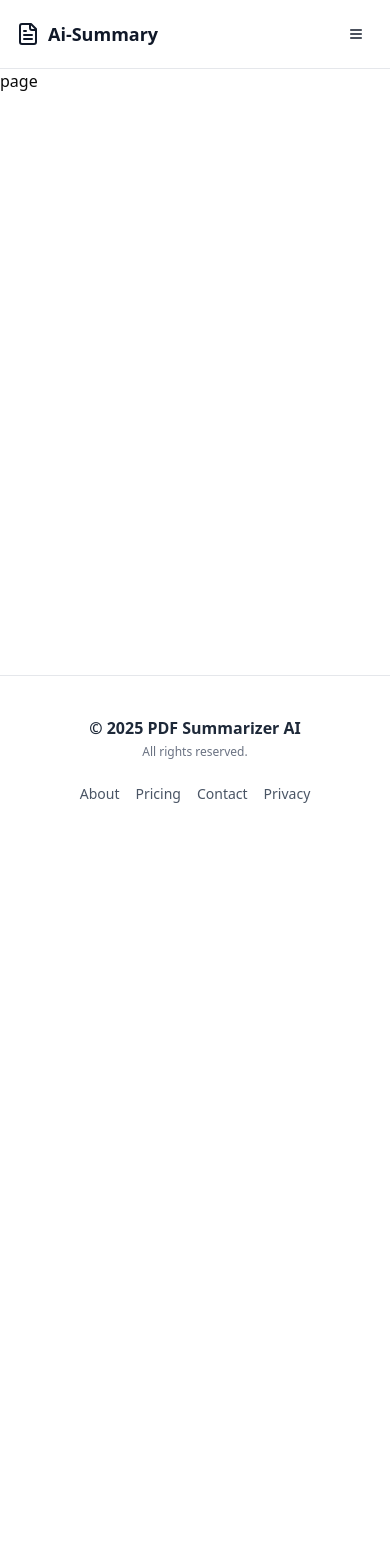
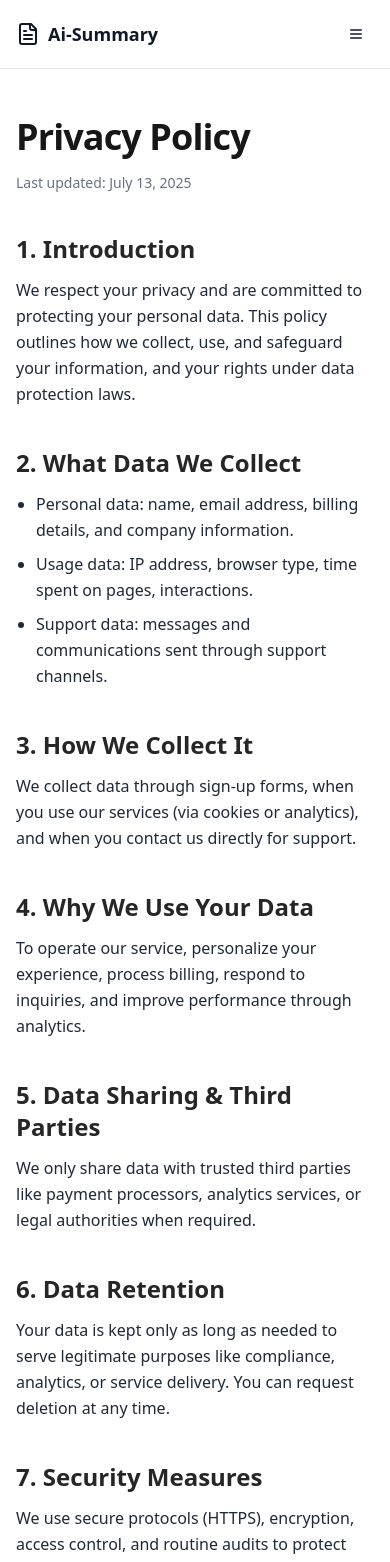
Before and after one commit to YashXBansal/ai-summary, a Next.js app: page /privacy in a window 390 px wide. Shown: the top 1562 px of the page. Before the commit the page ends 844 px from the top, so only its background shows below. Built offline with nearby package versions, Linux system fonts and the light colour scheme; no server answers.

Commit message:
privacy policy and TOS pages

```diff
--- a/app/privacy/page.tsx
+++ b/app/privacy/page.tsx
@@ -1,9 +1,118 @@
-import React from 'react'
+// app/privacy/page.tsx
+"use client";
+import React from "react";
+import { motion } from "framer-motion";
 
-function page() {
+export default function PrivacyPage() {
   return (
-    <div>page</div>
-  )
+    <motion.div
+      initial={{ opacity: 0, y: 12 }}
+      animate={{ opacity: 1, y: 0 }}
+      transition={{ duration: 0.4 }}
+      className="px-4 sm:px-6 lg:px-8 py-12 max-w-4xl mx-auto text-gray-800"
+    >
+      <h1 className="text-4xl font-bold mb-4 text-neutral-900 tracking-tight">
+        Privacy Policy
+      </h1>
+      <p className="mb-10 text-sm text-gray-500">
+        Last updated: <time dateTime="2025-07-13">July 13, 2025</time>
+      </p>
+
+      {sections.map((section, index) => (
+        <section key={index} className="mb-10">
+          <h2 className="text-2xl font-semibold mb-3 text-neutral-800">
+            {section.title}
+          </h2>
+          {Array.isArray(section.content) ? (
+            <ul className="list-disc pl-5 space-y-2 text-base leading-relaxed">
+              {section.content.map((item, idx) => (
+                <li key={idx}>{item}</li>
+              ))}
+            </ul>
+          ) : (
+            <p className="text-base leading-relaxed">{section.content}</p>
+          )}
+        </section>
+      ))}
+
+      <section className="mb-10">
+        <h2 className="text-2xl font-semibold mb-3">11. Contact Us</h2>
+        <p className="text-base leading-relaxed">
+          If you have questions or requests about this Privacy Policy or your
+          data, please email us at{" "}
+          <a
+            href="mailto:yashbansal26.dev@gmail.com"
+            className="text-blue-600 hover:underline"
+          >
+            yashbansal26.dev@gmail.com
+          </a>
+          .
+        </p>
+      </section>
+
+      <p className="text-sm text-gray-500">
+        For more information, please see our{" "}
+        <a href="/terms" className="underline text-blue-600 hover:text-blue-700">
+          Terms of Service
+        </a>
+        .
+      </p>
+    </motion.div>
+  );
 }
 
-export default page
+const sections = [
+  {
+    title: "1. Introduction",
+    content:
+      "We respect your privacy and are committed to protecting your personal data. This policy outlines how we collect, use, and safeguard your information, and your rights under data protection laws.",
+  },
+  {
+    title: "2. What Data We Collect",
+    content: [
+      "Personal data: name, email address, billing details, and company information.",
+      "Usage data: IP address, browser type, time spent on pages, interactions.",
+      "Support data: messages and communications sent through support channels.",
+    ],
+  },
+  {
+    title: "3. How We Collect It",
+    content:
+      "We collect data through sign-up forms, when you use our services (via cookies or analytics), and when you contact us directly for support.",
+  },
+  {
+    title: "4. Why We Use Your Data",
+    content:
+      "To operate our service, personalize your experience, process billing, respond to inquiries, and improve performance through analytics.",
+  },
+  {
+    title: "5. Data Sharing & Third Parties",
+    content:
+      "We only share data with trusted third parties like payment processors, analytics services, or legal authorities when required.",
+  },
+  {
+    title: "6. Data Retention",
+    content:
+      "Your data is kept only as long as needed to serve legitimate purposes like compliance, analytics, or service delivery. You can request deletion at any time.",
+  },
+  {
+    title: "7. Security Measures",
+    content:
+      "We use secure protocols (HTTPS), encryption, access control, and routine audits to protect your data from unauthorized access or misuse.",
+  },
+  {
+    title: "8. Cookies & Tracking",
+    content:
+      "Cookies help us remember your preferences and understand user behavior. You can manage cookie settings from your browser or in our app.",
+  },
+  {
+    title: "9. Changes to This Policy",
+    content:
+      "We may revise this policy as needed. You will be notified via email or in-app notifications whenever a significant change is made.",
+  },
+  {
+    title: "10. Your Rights",
+    content:
+      "You have the right to access, update, delete, or restrict your personal data. Contact us to exercise any of these rights under GDPR, CCPA, or equivalent laws.",
+  },
+];
--- /dev/null
+++ b/app/terms/page.tsx
@@ -0,0 +1,126 @@
+// app/terms/page.tsx
+"use client";
+import React from "react";
+import { motion } from "framer-motion";
+
+const sections = [
+  {
+    title: "1. Acceptance of Terms",
+    content: `By accessing or using our service, you agree to be bound by these Terms. If you do not agree, please do not use the service.`,
+  },
+  {
+    title: "2. Definitions",
+    content: `“Service” refers to the AI PDF Summarization platform. “You” means the user or entity using the Service.`,
+  },
+  {
+    title: "3. License & Use Restrictions",
+    content: [
+      `We grant you a non-exclusive, non-transferable license to use the Service per these Terms.`,
+      `You may not: reverse-engineer, copy, redistribute, sublicense, or misuse the Service.`,
+    ],
+  },
+  {
+    title: "4. Account Registration",
+    content: [
+      `You must provide accurate information and keep your account secure.`,
+      `Account sharing is prohibited. You are responsible for all activity under your account.`,
+    ],
+  },
+  {
+    title: "5. Fees, Billing & Refunds",
+    content: [
+      `Service fees are charged per selected plan on a recurring basis (monthly/yearly).`,
+      `We accept credit card payment via a secure processor.`,
+      `No refunds for unused time unless required by law.`,
+      `We may change pricing with 30 days' notice.`,
+    ],
+  },
+  {
+    title: "6. Intellectual Property",
+    content: [
+      `We (and our licensors) own all rights to the Service and its content.`,
+      `You retain ownership of your content but grant us a worldwide license to operate the Service.`,
+    ],
+  },
+  {
+    title: "7. Acceptable Use & Prohibited Conduct",
+    content: `You must not use the Service to: break laws, send spam, infringe on rights, or disrupt operations.`,
+  },
+  {
+    title: "8. Confidentiality",
+    content: `Each party will keep the other's confidential information secure.`,
+  },
+  {
+    title: "9. Warranties & Disclaimers",
+    content: [
+      `We provide the Service “as is” without warranties of any kind.`,
+      `We disclaim implied warranties of merchantability or fitness for a particular purpose.`,
+    ],
+  },
+  {
+    title: "10. Limitation of Liability",
+    content: `To the maximum extent permitted by law, we are not liable for indirect damages or losses and total liability is limited to fees paid in the last 12 months.`,
+  },
+  {
+    title: "11. Termination",
+    content: [
+      `We may suspend or terminate your account for violations or non-payment.`,
+      `You can terminate your subscription via account settings; fees already paid are non-refundable.`,
+    ],
+  },
+  {
+    title: "12. Governing Law & Dispute Resolution",
+    content: `These Terms are governed by the laws of [Your Jurisdiction]. Disputes must be resolved in local courts or via binding arbitration.`,
+  },
+  {
+    title: "13. Changes to Terms",
+    content: `We may update these Terms. We’ll notify you and updates are effective upon posting. Continued use means you accept the changes.`,
+  },
+  {
+    title: "14. Third‑Party Links",
+    content: `Our Service may include links to third-party sites. We are not responsible for their practices or content.`,
+  },
+  {
+    title: "15. Contact Information",
+    content: `Questions about these Terms? Contact us at [yashbansal26.dev@gmail.com].`,
+  },
+];
+
+export default function TermsPage() {
+  return (
+    <motion.div
+      initial={{ opacity: 0, y: 12 }}
+      animate={{ opacity: 1, y: 0 }}
+      transition={{ duration: 0.4 }}
+      className="px-4 sm:px-6 lg:px-8 py-12 max-w-4xl mx-auto text-gray-800"
+    >
+      <h1 className="text-4xl font-bold mb-4 tracking-tight">Terms of Service</h1>
+      <p className="mb-10 text-sm text-gray-500">
+        Last updated: <time dateTime="2025-07-13">July 13, 2025</time>
+      </p>
+
+      {sections.map((sec, i) => (
+        <section key={i} className="mb-8">
+          <h2 className="text-2xl font-semibold mb-2">{sec.title}</h2>
+          {Array.isArray(sec.content) ? (
+            <ul className="list-disc pl-5 space-y-2">
+              {sec.content.map((line, idx) => (
+                <li key={idx}>{line}</li>
+              ))}
+            </ul>
+          ) : (
+            <p>{sec.content}</p>
+          )}
+        </section>
+      ))}
+
+      <p className="text-sm text-gray-500">
+        You can also view our{" "}
+        <a href="/privacy" className="underline text-blue-600 hover:text-blue-700">
+          Privacy Policy
+        </a>
+        .
+      </p>
+    </motion.div>
+  );
+}
```
